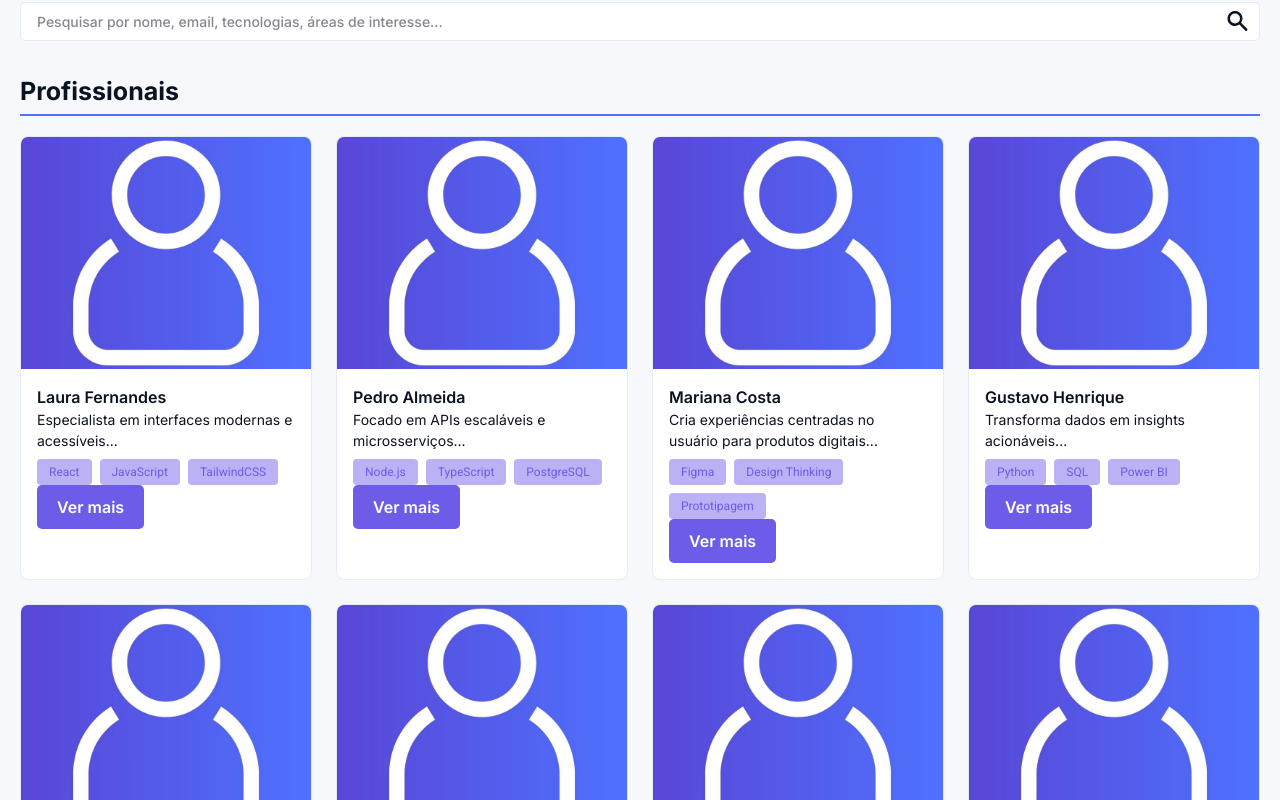
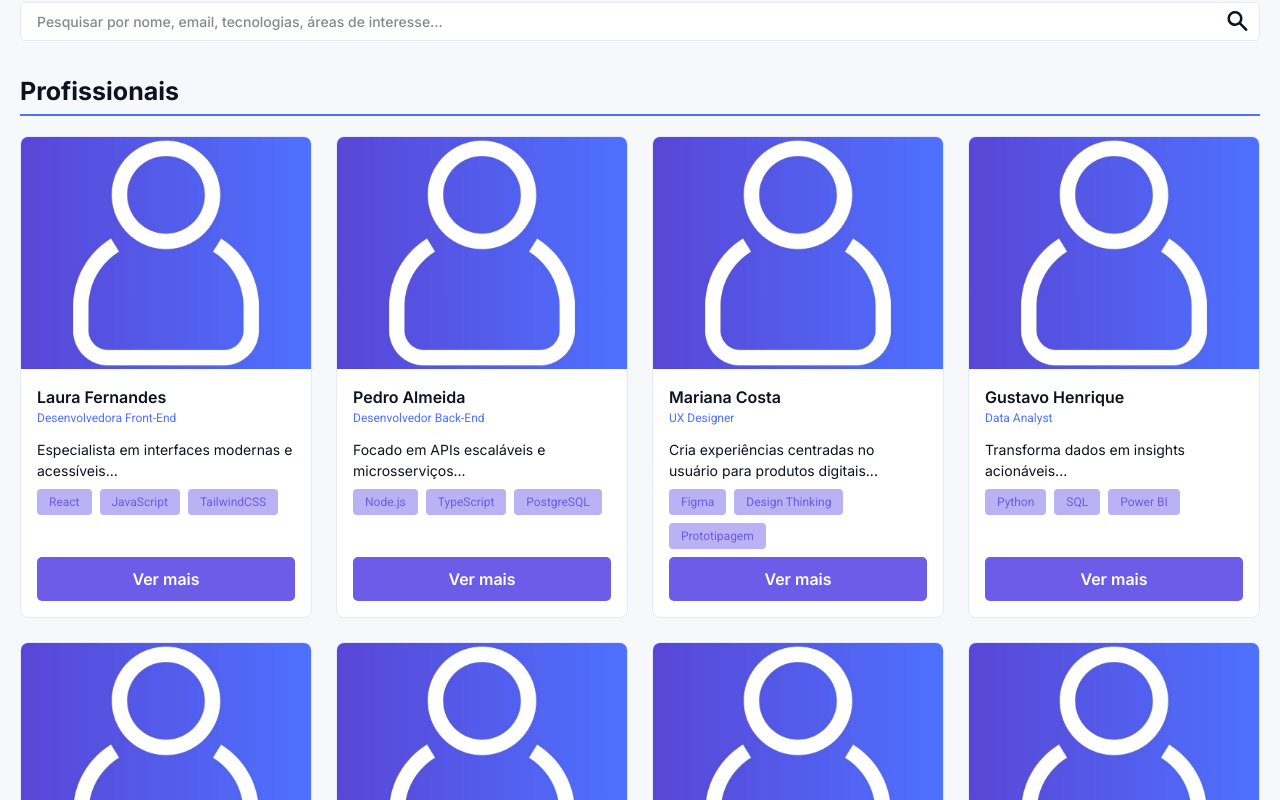
Before and after one commit to Th0mzzz/ConnecTech, a React (Vite) app: page / in a window 1280 px wide. Shown: the part 540-1340 px from the top of the page. Built offline with nearby package versions, Linux system fonts and the light colour scheme.

Commit message:
feat: adicionando userDialog

```diff
--- a/src/components/UserCard/index.tsx
+++ b/src/components/UserCard/index.tsx
@@ -10,16 +10,17 @@ export default function UserCard({user, onClick}: { user: User, onClick?: () =>
                 className={`bg-[var(--surface)] border border-[var(--border-color)] rounded-lg flex flex-col overflow-hidden hover:scale-105 transition-transform duration-200 cursor-pointer`}>
                 <img src={user.foto ?? defaultUser} alt={`foto de ${user.nome}`}
                      className={"aspect-5/4 object-cover"}/>
-                <div className="p-4">
+                <div className="p-4 flex flex-col h-full">
                     <h3 className="link">{user.nome}</h3>
+                    <span className={"smalltext text-[var(--secondary)] mb-3"}>{user.cargo}</span>
                     <p className="text">{user.resumo.slice(0, 100) + ".."}</p>
-                    <div className="flex flex-wrap gap-2 mt-2">
+                    <div className="flex flex-wrap gap-2 my-2 ">
                         {user.habilidadesTecnicas.map((habilidad) => (
                             <Tag key={habilidad}>{habilidad}</Tag>
                         ))}
                     </div>
                     {onClick &&
-                        <Button onClick={onClick}>
+                        <Button onClick={onClick} className={"mt-auto w-full"}>
                             Ver mais
                         </Button>
                     }
--- /dev/null
+++ b/src/components/UserDialog/index.tsx
@@ -0,0 +1,20 @@
+import type {User} from "../../types/User.ts";
+import {Dialog, DialogPanel} from "@headlessui/react";
+
+export default function UserDialog({user, onClose, open}: { user?: User, open: boolean, onClose: () => void }) {
+    return (
+        <>
+            <Dialog open={open} onClose={onClose}
+                    className={"flex items-center justify-center w-full px-4 py-8 fixed z-50 inset-0 overflow-y-auto bg-black/30"}>
+
+                <DialogPanel
+                    className="w-full max-w-[var(--max-content)] px-8 py-4 border border-[var(--border-color)] bg-[var(--surface)] rounded-lg shadow-lg transition duration-300 ease-out data-closed:opacity-0">
+                    {
+                        user ? <></> : <>Usuário não encontrado</>
+                    }
+                </DialogPanel>
+
+            </Dialog>
+        </>
+    );
+}
```
